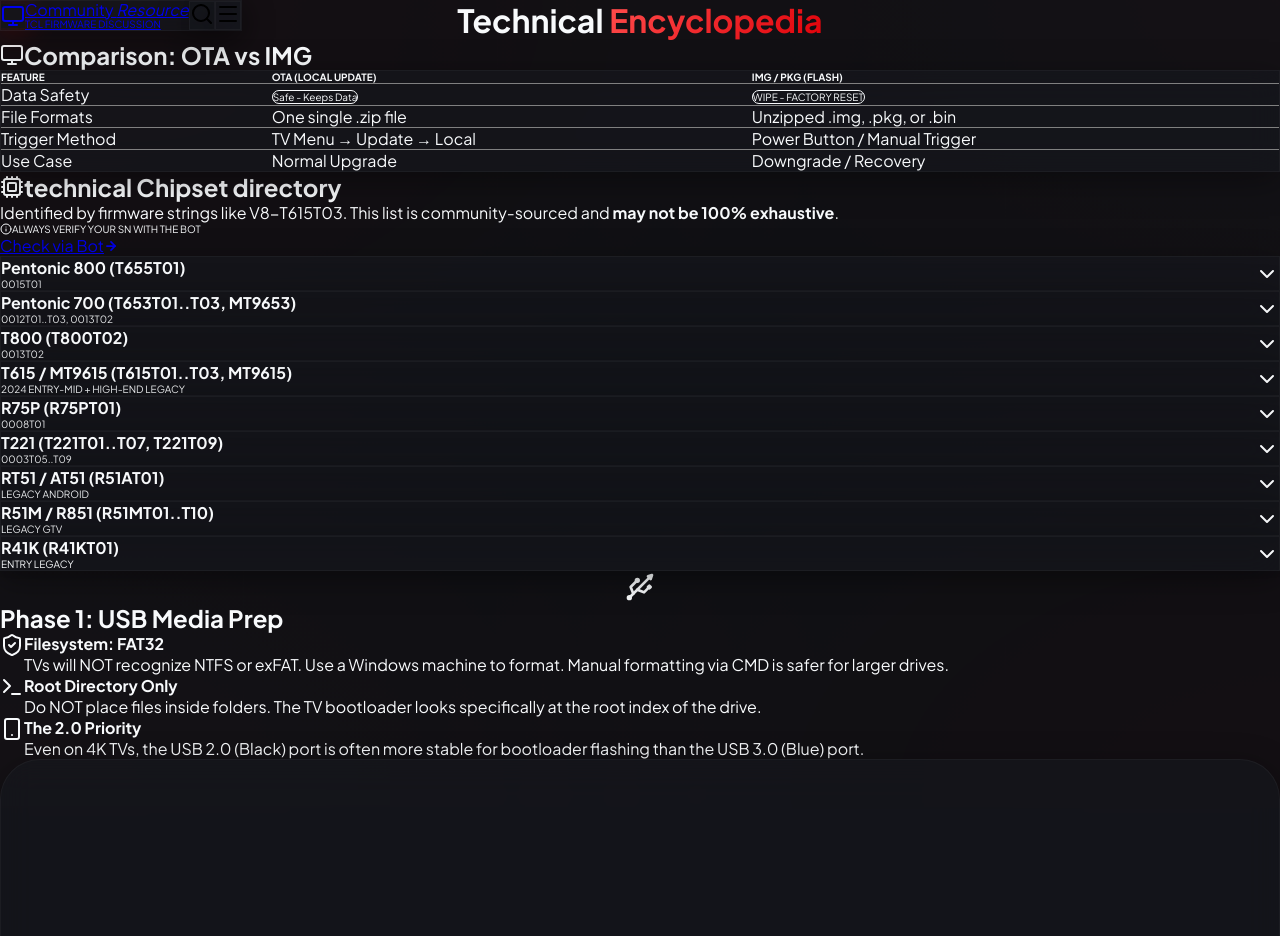
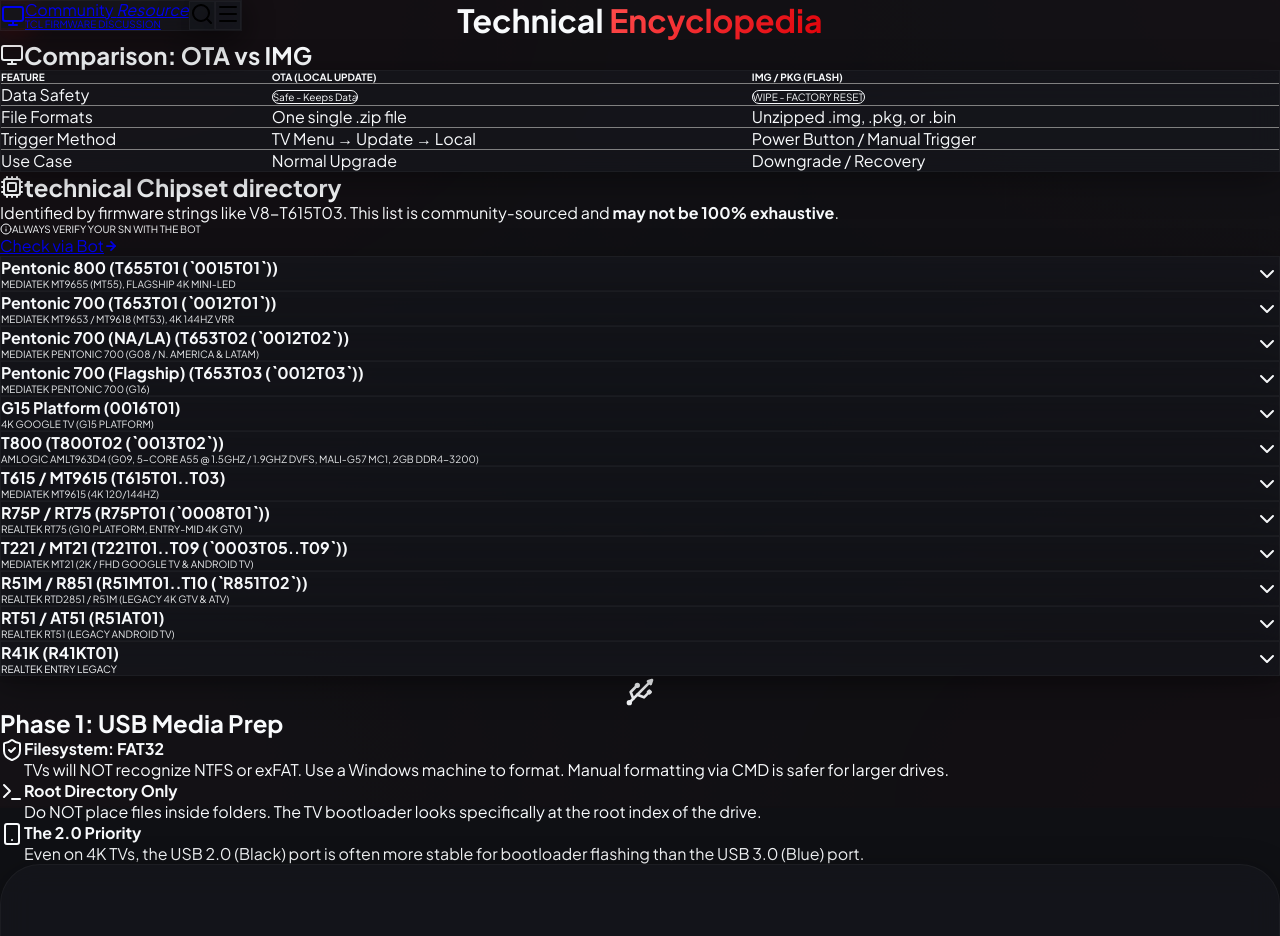
Before and after one commit to FaserF/TCL-Discussion-Telegram, a React (Vite) app: page /guides in a window 1280 px wide. Shown: the top 936 px of the page. Built offline with nearby package versions, Linux system fonts and the light colour scheme.

Commit message:
docs: update and enrich documentation from Telegram chat export & bot config

```diff
--- a/package.json
+++ b/package.json
@@ -27,8 +27,8 @@
     "autoprefixer": "^10.4.24",
     "eslint": "^10.0.0",
     "eslint-plugin-react-hooks": "^7.0.1",
-    "eslint-plugin-react-refresh": "^0.5.0",
-    "globals": "^17.0.0",
+    "eslint-plugin-react-refresh": "^0.5.4",
+    "globals": "^17.11.0",
     "postcss": "^8.5.6",
     "tailwindcss": "^4.0.0",
     "vite": "^8.0.0"
--- a/renovate.json
+++ b/renovate.json
@@ -7,6 +7,7 @@
     "packageRules": [
         {
             "matchUpdateTypes": [
+                "major",
                 "minor",
                 "patch",
                 "pin",
--- a/scripts/sync-data.js
+++ b/scripts/sync-data.js
@@ -22,7 +22,7 @@
     let insideTable = false;
 
     for (const line of lines) {
-        if (line.includes('| Platform Family | Specific IDs |')) {
+        if (line.includes('| Platform Family |') || line.includes('| **Platform Family** |')) {
             insideTable = true;
             continue;
         }
@@ -36,8 +36,8 @@
             const parts = line.split('|').map(p => p.trim());
             if (parts.length >= 5 && parts[1] && !parts[1].startsWith(':') && !parts[1].toLowerCase().includes('platform family') && !parts[1].startsWith('---')) {
                 const family = parts[1].replace(/\*\*/g, '').trim();
-                const ids = parts[2].trim();
-                const models = parts[3].trim();
+                const ids = parts[2].replace(/\*\*/g, '').trim();
+                const models = parts[3].replace(/\*\*/g, '').trim();
                 const notes = parts[4].replace(/\*\*/g, '').trim();
 
                 chipsets.push({
--- a/src/data/chipsets.json
+++ b/src/data/chipsets.json
@@ -1,47 +1,62 @@
 [
     {
-        "name": "Pentonic 800 (T655T01)",
+        "name": "Pentonic 800 (T655T01 (`0015T01`))",
         "models": "X11L, C8L, RM9L, QM8L (2026)",
-        "type": "0015T01"
+        "type": "MediaTek MT9655 (MT55), Flagship 4K Mini-LED"
     },
     {
-        "name": "Pentonic 700 (T653T01..T03, MT9653)",
-        "models": "X955 Max, C965, C855, C655 PRO, C765, P755, QM8/QM7 (2024), C7L, C6L, RM7L, QM7L/QM6L (2026)",
-        "type": "0012T01..T03, 0013T02"
+        "name": "Pentonic 700 (T653T01 (`0012T01`))",
+        "models": "X955, X955 Max (115\"), C955, C855, C805, C765, C755, C745X2, C845X2, C7L, C6L, RM7L, X11K, C9K, C8K, C7K, C6K, P8K, T8C, 98C655, 85C655Pro, 98P745, 98P755",
+        "type": "MediaTek MT9653 / MT9618 (MT53), 4K 144Hz VRR"
     },
     {
-        "name": "T800 (T800T02)",
-        "models": "C655 / C655 Pro, P755, T7B, P7K, C6KS",
-        "type": "0013T02"
+        "name": "Pentonic 700 (NA/LA) (T653T02 (`0012T02`))",
+        "models": "QM891G, QM851G, QM751G, Q651G, Q750G, S551G, RM7L, QM7L, Q77L, X11K, QM8K, QM7K, Q77K, QM6K, QM67K",
+        "type": "MediaTek Pentonic 700 (G08 / N. America & LATAM)"
     },
     {
-        "name": "T615 / MT9615 (T615T01..T03, MT9615)",
-        "models": "C645 (Late), P745, C845, C835, C735",
-        "type": "2024 Entry-Mid + High-end Legacy"
+        "name": "Pentonic 700 (Flagship) (T653T03 (`0012T03`))",
+        "models": "QM9K Series",
+        "type": "MediaTek Pentonic 700 (G16)"
     },
     {
-        "name": "R75P (R75PT01)",
-        "models": "P755, C655, T7B, V6B / V6C (Entry GTV 2024)",
-        "type": "0008T01"
+        "name": "G15 Platform (0016T01)",
+        "models": "P8L, P8LS, U75/A/85A, A400/M/U/PRO (AP & LA), P8K, C6K (AP)",
+        "type": "4K Google TV (G15 Platform)"
     },
     {
-        "name": "T221 (T221T01..T07, T221T09)",
-        "models": "S55H, S5200 (Late)",
-        "type": "0003T05..T09"
+        "name": "T800 (T800T02 (`0013T02`))",
+        "models": "C655, C655 Pro, P755, T7B, P7K, C6KS, 55P755",
+        "type": "Amlogic AMLT963D4 (G09, 5-Core A55 @ 1.5GHz / 1.9GHz DVFS, Mali-G57 MC1, 2GB DDR4-3200)"
+    },
+    {
+        "name": "T615 / MT9615 (T615T01..T03)",
+        "models": "C845, C835, C735, C825, C728, C645 (Late), P745, Q7 (2023), R646 (2021)",
+        "type": "MediaTek MT9615 (4K 120/144Hz)"
+    },
+    {
+        "name": "R75P / RT75 (R75PT01 (`0008T01`))",
+        "models": "P8LS, P7L, V6D, T6D, U65A, P6K, P7K, V6C, T6C, C6KS, C6CS, U65/75, MQLED70K, P755, C655, C655 Pro, T7B, V6B, QLED780/810, QM51L, QM5K, Q51K, Q63K, S551G, Q651G",
+        "type": "Realtek RT75 (G10 Platform, Entry-Mid 4K GTV)"
+    },
+    {
+        "name": "T221 / MT21 (T221T01..T09 (`0003T05..T09`))",
+        "models": "S350G, S55H, S5200 (Late), 32S5400, S5400A",
+        "type": "MediaTek MT21 (2K / FHD Google TV & Android TV)"
+    },
+    {
+        "name": "R51M / R851 (R51MT01..T10 (`R851T02`))",
+        "models": "C645, C635, P745, C715, C815",
+        "type": "Realtek RTD2851 / R51M (Legacy 4K GTV & ATV)"
     },
     {
         "name": "RT51 / AT51 (R51AT01)",
-        "models": "P725, C725",
-        "type": "Legacy Android"
-    },
-    {
-        "name": "R51M / R851 (R51MT01..T10)",
-        "models": "C645, C635, P745",
-        "type": "Legacy GTV"
+        "models": "P725, C725, P615, P635",
+        "type": "Realtek RT51 (Legacy Android TV)"
     },
     {
         "name": "R41K (R41KT01)",
-        "models": "S6500 Series",
-        "type": "Entry Legacy"
+        "models": "S6500 Series, 32S60AI",
+        "type": "Realtek Entry Legacy"
     }
 ]
--- a/src/data/searchData.js
+++ b/src/data/searchData.js
@@ -3,66 +3,87 @@
 
 export const searchData = [
     {
-        "id": "pentonic-800-t655t01",
-        "title": "Pentonic 800 (T655T01)",
+        "id": "pentonic-800-t655t01-0015t01",
+        "title": "Pentonic 800 (T655T01 (`0015T01`))",
         "category": "Chipset",
-        "content": "Featured Models: X11L, C8L, RM9L, QM8L (2026). Notes: 0015T01.",
+        "content": "Featured Models: X11L, C8L, RM9L, QM8L (2026). Notes: MediaTek MT9655 (MT55), Flagship 4K Mini-LED.",
         "link": "/guides"
     },
     {
-        "id": "pentonic-700-t653t01-t03-mt9653",
-        "title": "Pentonic 700 (T653T01..T03, MT9653)",
+        "id": "pentonic-700-t653t01-0012t01",
+        "title": "Pentonic 700 (T653T01 (`0012T01`))",
         "category": "Chipset",
-        "content": "Featured Models: X955 Max, C965, C855, C655 PRO, C765, P755, QM8/QM7 (2024), C7L, C6L, RM7L, QM7L/QM6L (2026). Notes: 0012T01..T03, 0013T02.",
+        "content": "Featured Models: X955, X955 Max (115\"), C955, C855, C805, C765, C755, C745X2, C845X2, C7L, C6L, RM7L, X11K, C9K, C8K, C7K, C6K, P8K, T8C, 98C655, 85C655Pro, 98P745, 98P755. Notes: MediaTek MT9653 / MT9618 (MT53), 4K 144Hz VRR.",
         "link": "/guides"
     },
     {
-        "id": "t800-t800t02",
-        "title": "T800 (T800T02)",
+        "id": "pentonic-700-na-la-t653t02-0012t02",
+        "title": "Pentonic 700 (NA/LA) (T653T02 (`0012T02`))",
         "category": "Chipset",
-        "content": "Featured Models: C655 / C655 Pro, P755, T7B, P7K, C6KS. Notes: 0013T02.",
+        "content": "Featured Models: QM891G, QM851G, QM751G, Q651G, Q750G, S551G, RM7L, QM7L, Q77L, X11K, QM8K, QM7K, Q77K, QM6K, QM67K. Notes: MediaTek Pentonic 700 (G08 / N. America & LATAM).",
         "link": "/guides"
     },
     {
-        "id": "t615-mt9615-t615t01-t03-mt9615",
-        "title": "T615 / MT9615 (T615T01..T03, MT9615)",
+        "id": "pentonic-700-flagship-t653t03-0012t03",
+        "title": "Pentonic 700 (Flagship) (T653T03 (`0012T03`))",
         "category": "Chipset",
-        "content": "Featured Models: C645 (Late), P745, C845, C835, C735. Notes: 2024 Entry-Mid + High-end Legacy.",
+        "content": "Featured Models: QM9K Series. Notes: MediaTek Pentonic 700 (G16).",
         "link": "/guides"
     },
     {
-        "id": "r75p-r75pt01",
-        "title": "R75P (R75PT01)",
+        "id": "g15-platform-0016t01",
+        "title": "G15 Platform (0016T01)",
         "category": "Chipset",
-        "content": "Featured Models: P755, C655, T7B, V6B / V6C (Entry GTV 2024). Notes: 0008T01.",
+        "content": "Featured Models: P8L, P8LS, U75/A/85A, A400/M/U/PRO (AP & LA), P8K, C6K (AP). Notes: 4K Google TV (G15 Platform).",
         "link": "/guides"
     },
     {
-        "id": "t221-t221t01-t07-t221t09",
-        "title": "T221 (T221T01..T07, T221T09)",
+        "id": "t800-t800t02-0013t02",
+        "title": "T800 (T800T02 (`0013T02`))",
         "category": "Chipset",
-        "content": "Featured Models: S55H, S5200 (Late). Notes: 0003T05..T09.",
+        "content": "Featured Models: C655, C655 Pro, P755, T7B, P7K, C6KS, 55P755. Notes: Amlogic AMLT963D4 (G09, 5-Core A55 @ 1.5GHz / 1.9GHz DVFS, Mali-G57 MC1, 2GB DDR4-3200).",
+        "link": "/guides"
+    },
+    {
+        "id": "t615-mt9615-t615t01-t03",
+        "title": "T615 / MT9615 (T615T01..T03)",
+        "category": "Chipset",
+        "content": "Featured Models: C845, C835, C735, C825, C728, C645 (Late), P745, Q7 (2023), R646 (2021). Notes: MediaTek MT9615 (4K 120/144Hz).",
+        "link": "/guides"
+    },
+    {
+        "id": "r75p-rt75-r75pt01-0008t01",
+        "title": "R75P / RT75 (R75PT01 (`0008T01`))",
+        "category": "Chipset",
+        "content": "Featured Models: P8LS, P7L, V6D, T6D, U65A, P6K, P7K, V6C, T6C, C6KS, C6CS, U65/75, MQLED70K, P755, C655, C655 Pro, T7B, V6B, QLED780/810, QM51L, QM5K, Q51K, Q63K, S551G, Q651G. Notes: Realtek RT75 (G10 Platform, Entry-Mid 4K GTV).",
+        "link": "/guides"
+    },
+    {
+        "id": "t221-mt21-t221t01-t09-0003t05-t09",
+        "title": "T221 / MT21 (T221T01..T09 (`0003T05..T09`))",
+        "category": "Chipset",
+        "content": "Featured Models: S350G, S55H, S5200 (Late), 32S5400, S5400A. Notes: MediaTek MT21 (2K / FHD Google TV & Android TV).",
+        "link": "/guides"
+    },
+    {
+        "id": "r51m-r851-r51mt01-t10-r851t02",
+        "title": "R51M / R851 (R51MT01..T10 (`R851T02`))",
+        "category": "Chipset",
+        "content": "Featured Models: C645, C635, P745, C715, C815. Notes: Realtek RTD2851 / R51M (Legacy 4K GTV & ATV).",
         "link": "/guides"
     },
     {
         "id": "rt51-at51-r51at01",
         "title": "RT51 / AT51 (R51AT01)",
         "category": "Chipset",
-        "content": "Featured Models: P725, C725. Notes: Legacy Android.",
-        "link": "/guides"
-    },
-    {
-        "id": "r51m-r851-r51mt01-t10",
-        "title": "R51M / R851 (R51MT01..T10)",
-        "category": "Chipset",
-        "content": "Featured Models: C645, C635, P745. Notes: Legacy GTV.",
+        "content": "Featured Models: P725, C725, P615, P635. Notes: Realtek RT51 (Legacy Android TV).",
         "link": "/guides"
     },
     {
         "id": "r41k-r41kt01",
         "title": "R41K (R41KT01)",
         "category": "Chipset",
-        "content": "Featured Models: S6500 Series. Notes: Entry Legacy.",
+        "content": "Featured Models: S6500 Series, 32S60AI. Notes: Realtek Entry Legacy.",
         "link": "/guides"
     },
     {
@@ -111,70 +132,91 @@
         "id": "how-do-i-find-my-project-id-or",
         "title": "How do I find my Project ID or Panel ID?",
         "category": "FAQ",
-        "content": "The Project ID is a unique identifier (typically 1 to 6 digits) specific to your TV's screen size and panel type. 1. Look at the sticker on the back o...",
+        "content": "The Project ID is an internal identifier (typically 1 to 6 digits) that maps the TV motherboard firmware to your specific panel type, tuner region, an...",
         "link": "/faq"
     },
     {
-        "id": "what-is-the-difference-between",
-        "title": "What is the difference between Google TV and Android TV?",
+        "id": "how-do-i-re-enable-the-shutdow",
+        "title": "How do I re-enable the 'Shutdown / Power Off' option on the remote (Google TV / Android 14)?",
         "category": "FAQ",
-        "content": "TCL models from 2021+ mostly use Google TV (a layer on top of Android). Legacy or budget models use Android TV. - You can often switch a GTV to \"Apps ...",
+        "content": "On recent Google TV firmware builds, long-pressing the remote power button may only display \"Restart\". To bring back the full shutdown dialog: 1. Go t...",
+        "link": "/faq"
+    },
+    {
+        "id": "how-do-i-exit-factory-mode-p-m",
+        "title": "How do I exit Factory Mode / P-Mode (Red 'P' or 'M' on screen)?",
+        "category": "FAQ",
+        "content": "If your TV displays a red letter \"P\" or \"M\" in the corner (Factory / Warm-up mode): 1. Go to Settings > Picture > Advanced > Brightness > highlight Co...",
+        "link": "/faq"
+    },
+    {
+        "id": "why-is-my-screen-black-after-f",
+        "title": "Why is my screen black after flashing or changing Project ID?",
+        "category": "FAQ",
+        "content": "A black screen occurs when the installed firmware lacks your specific TV's Project ID in its internal whitelist (e.g. flashing older firmware or China...",
+        "link": "/faq"
+    },
+    {
+        "id": "why-does-my-soundbar-lose-conn",
+        "title": "Why does my soundbar lose connection or have audio delay / echo with eARC?",
+        "category": "FAQ",
+        "content": "HDMI eARC handshake issues can occur across various soundbars (Samsung, Sonos, Klipsch, TCL): 1. Audio Output Mode: In TV Settings > Sound > Advanced ...",
+        "link": "/faq"
+    },
+    {
+        "id": "why-is-my-tv-s-ethernet-speed-",
+        "title": "Why is my TV's Ethernet speed limited to ~100 Mbps?",
+        "category": "FAQ",
+        "content": "All TCL TV motherboards (as with almost all modern smart TVs across all brands) are equipped with a physical 100 Mbps Fast Ethernet LAN port: For spee...",
         "link": "/faq"
     },
     {
         "id": "why-can-t-my-tv-see-my-5ghz-wi",
-        "title": "Why can't my TV see my 5GHz Wi-Fi?",
+        "title": "Why can't my TV see my 5GHz Wi-Fi network?",
         "category": "FAQ",
-        "content": "TCL TVs often have specific requirements for 5GHz networks: 1. Lower Channels: Most models only support \"Lower\" 5GHz channels. Set your router to Chan...",
+        "content": "TCL Wi-Fi controllers prioritize standard non-DFS channels: 1. Lower 5GHz Channels: In your router settings, set the 5GHz Wi-Fi channel manually to Ch...",
+        "link": "/faq"
+    },
+    {
+        "id": "how-do-i-pair-my-bluetooth-rem",
+        "title": "How do I pair my Bluetooth remote control?",
+        "category": "FAQ",
+        "content": "If your voice remote loses Bluetooth connection or you replaced the remote: 1. Bring the remote within 1 meter of the TV. 2. Press and hold the OK + H...",
+        "link": "/faq"
+    },
+    {
+        "id": "how-do-i-enter-service-menu-co",
+        "title": "How do I enter Service Menu codes if my remote has no number buttons?",
+        "category": "FAQ",
+        "content": "1. Press the 123 virtual keyboard button on the TCL remote to open the on-screen numeric keypad. 2. Alternatively, use a mobile remote app such as Goo...",
         "link": "/faq"
     },
     {
         "id": "is-my-firmware-version-outdate",
         "title": "Is my firmware version outdated?",
         "category": "FAQ",
-        "content": "Firmware versions are usually in the format VXXX (e.g., V560). Higher is newer: V560 is newer than V509. Prefixes: V = Release, R = Test, M = Pre-prod...",
+        "content": "Firmware versions follow the VXXX scheme (e.g., V560, V643, V655). Higher number indicates newer build: V655 is newer than V643 and V560. Prefixes: V ...",
         "link": "/faq"
     },
     {
-        "id": "my-tv-is-slow-how-do-i-speed-i",
-        "title": "My TV is slow. How do I speed it up?",
+        "id": "my-tv-is-sluggish-how-do-i-spe",
+        "title": "My TV is sluggish. How do I speed it up?",
         "category": "FAQ",
-        "content": "Android TVs can become sluggish over time. Try these steps: 1. Reduce Animations: Go to Developer Options and set all \"Animation scale\" settings to 0....",
+        "content": "1. Apps Only Mode (GTV): Go to Settings > Accounts & Sign-in > select your profile > enable Apps only mode to disable heavy background home screen rec...",
         "link": "/faq"
     },
     {
-        "id": "what-is-a-shop-reset",
-        "title": "What is a Shop Reset?",
+        "id": "what-is-the-game-bar-game-mast",
+        "title": "What is the Game Bar / Game Master?",
         "category": "FAQ",
-        "content": "<a id=\"what-is-shop-reset\"></a> A Shop Reset (also known as a Factory Reset via Service Menu) is a deep system wipe that bypasses standard OS limitati...",
-        "link": "/faq"
-    },
-    {
-        "id": "where-can-i-find-the-play-stor",
-        "title": "Where can I find the Play Store?",
-        "category": "FAQ",
-        "content": "Since Google TV (v11+) prioritizes content, the Play Store icon might be hidden. Voice Search: Say \"Open Play Store\" to the remote. Settings: Go to Se...",
-        "link": "/faq"
-    },
-    {
-        "id": "what-are-changelogs-patch-note",
-        "title": "What are Changelogs/Patch Notes?",
-        "category": "FAQ",
-        "content": "TCL rarely provides official changelogs for firmware updates. Community members often track changes manually. - Follow the News Channel for major upda...",
-        "link": "/faq"
-    },
-    {
-        "id": "what-is-the-game-bar",
-        "title": "What is the Game Bar?",
-        "category": "FAQ",
-        "content": "The Game Bar is a featureset for 2022+ models (Pentonic/T615) that allows real-time viewing of Refresh Rate (Hz), VRR status, and HDR settings during ...",
+        "content": "The Game Bar (available on Pentonic 700 / T653 / T615 models) provides real-time information and quick settings for Refresh Rate (Hz), VRR status, ALL...",
         "link": "/faq"
     },
     {
         "id": "how-do-i-downgrade-my-firmware",
         "title": "How do I downgrade my firmware?",
         "category": "FAQ",
-        "content": "<a id=\"how-to-downgrade\"></a> Downgrading is possible but requires a specific process to avoid bricking your TV. Requirement: You must use an IMG/PKG ...",
+        "content": "<a id=\"how-to-downgrade\"></a> Downgrading is possible but requires strict adherence to safety rules: Requirement: You must use a full IMG / PKG file. ...",
         "link": "/faq"
     },
     {
```
Also changed, not shown: src/data/faqs.json (+35 -23 lines), 7 other files (tests, documents, lock files or other folders).
